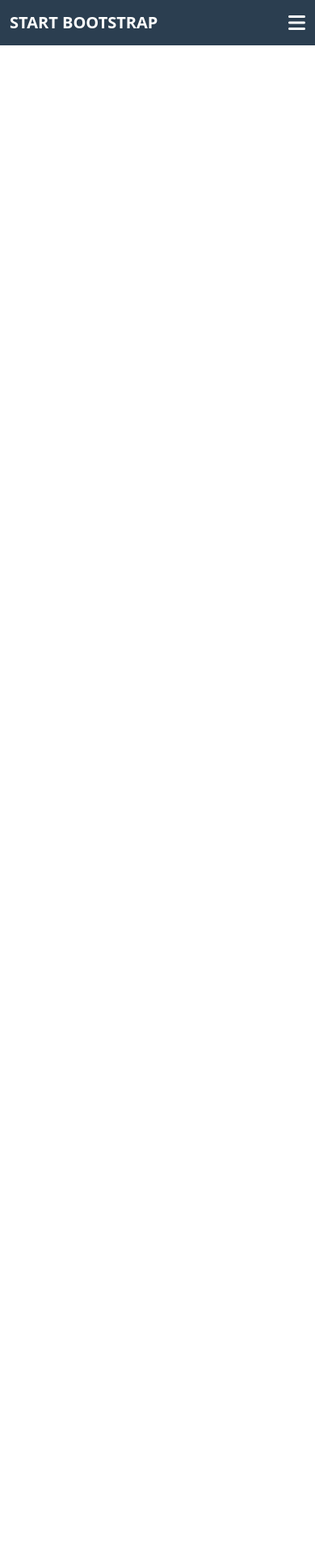
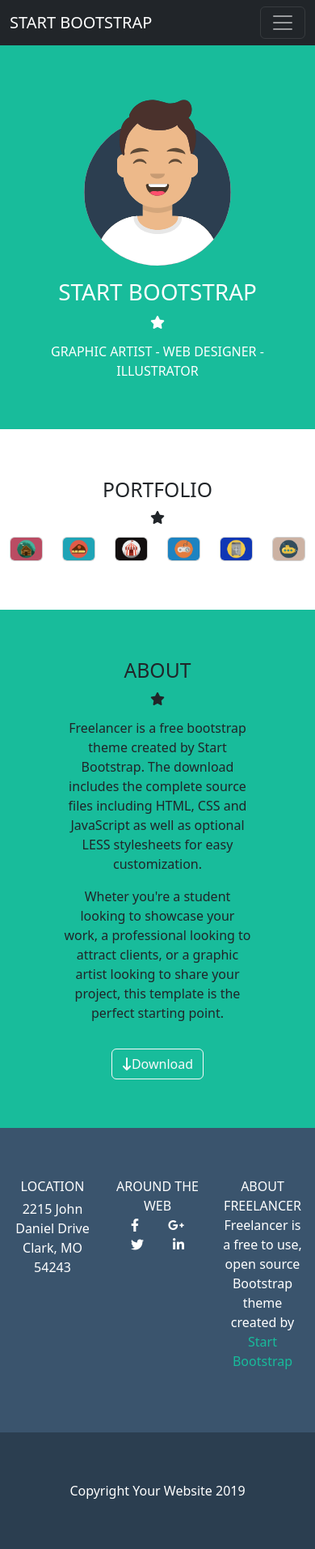
Before and after one commit to alessandrostorchi92/html-css-bootstrap-freelancer, a plain HTML site: page index.html in a window 390 px wide. Shown: the whole page at 81% size. Before the commit the page ends 844 px from the top, so only its background shows below. Drawn offline with nearby package versions, Linux system fonts and the light colour scheme.

Commit message:
Impostazione  sezione contact me

```diff
--- a/css/style.css
+++ b/css/style.css
@@ -1,11 +1,29 @@
-.bg-navbar {
+section {
+    padding: 60px 0;
+}
+
+.bgc_jumbo_about {
+    background-color: #18BC9B;
+}
+
+.avatar_img {
+    width: 200px;
+}
+
+.bg_footer_info {
+    background-color: #3A546D;
+}
+
+a i {
+    color: white;
+    padding: 0 1rem;
+}
+
+p a {
+    text-decoration: none;
+    color: #18BC9B;
+}
+
+.bg_footer_copyright {
     background-color: #2B3E50;
 }
-
-nav b,nav i {
-    color: white;
-}
-
-nav i {
-    font-size: 1.5rem;
-}
--- a/index.html
+++ b/index.html
@@ -26,14 +26,147 @@
 
     <header>
 
-        <nav class="navbar bg-navbar">
-            <div class="container-fluid">
-                <a class="navbar-brand" href="#"><b>START BOOTSTRAP</b></a>
-                <i class="fa-solid fa-bars"></i>
+        <nav class="navbar navbar-expand-md bg-dark" data-bs-theme="dark">
+            <div class="container">
+                <a class="navbar-brand" href="#">START BOOTSTRAP</a>
+                <button class="navbar-toggler" type="button" data-bs-toggle="collapse" data-bs-target="#navbarNav"
+                    aria-controls="navbarNav" aria-expanded="false" aria-label="Toggle navigation">
+                    <span class="navbar-toggler-icon"></span>
+                </button>
+                <div class="collapse navbar-collapse" id="navbarNav">
+                    <ul class="navbar-nav ms-auto">
+                        <li class="nav-item">
+                            <a class="nav-link active" aria-current="page" href="#">PORTFOLIO</a>
+                        </li>
+                        <li class="nav-item">
+                            <a class="nav-link active" aria-current="page" href="#">ABOUT</a>
+                        </li>
+                        <li class="nav-item">
+                            <a class="nav-link active" aria-current="page" href="#">CONTACT</a>
+                        </li>
+
+
+                    </ul>
+                </div>
             </div>
         </nav>
 
+        <section class="bgc_jumbo_about">
+
+            <div class="container text-center text-white">
+                <img src="img/avatar.svg" alt="Avatar Image" class="avatar_img mb-3">
+                <h1>START BOOTSTRAP</h1>
+                <i class="fa-solid fa-star mb-3"></i>
+                <div>GRAPHIC ARTIST - WEB DESIGNER - ILLUSTRATOR</div>
+            </div>
+
+        </section>
+
     </header>
+
+    <main>
+
+        <section>
+
+            <div class="container text-center">
+
+                <h2>PORTFOLIO</h2>
+                <i class="fa-solid fa-star mb-3"></i>
+                <div class="row gy-3 row-cols-sm-1 row-cols-md-2 row-cols-lg-3 ">
+                    <div class="col">
+                        <div class="card">
+                            <img src="img/cabin.png" alt="Cabin Image" class="card-img">
+                        </div>
+                    </div>
+                    <div class="col">
+                        <div class="card">
+                            <img src="img/cake.png" alt="Cake Image" class="card-img">
+                        </div>
+                    </div>
+                    <div class="col">
+                        <div class="card">
+                            <img src="img/circus.png" alt="Circus Image" class="card-img">
+                        </div>
+                    </div>
+                    <div class="col">
+                        <div class="card">
+                            <img src="img/game.png" alt="Joystick Image" class="card-img">
+                        </div>
+                    </div>
+                    <div class="col">
+                        <div class="card">
+                            <img src="img/safe.png" alt="Safe Image" class="card-img">
+                        </div>
+                    </div>
+                    <div class="col">
+                        <div class="card">
+                            <img src="img/submarine.png" alt="Submarine Image" class="card-img">
+                        </div>
+                    </div>
+                </div>
+
+            </div>
+
+        </section>
+
+        <section class="bgc_jumbo_about">
+
+            <div class="container text-center">
+                <h2>ABOUT</h2>
+                <i class="fa-solid fa-star mb-3"></i>
+                <div class="row justify-content-center text-center">
+                    <div class="col-8">
+                        <div class="row">
+                            <p class="col-md">Freelancer is a free bootstrap theme created by Start Bootstrap.
+                                The download includes the complete source files including HTML, CSS and JavaScript as
+                                well as optional LESS stylesheets for easy customization.</p>
+                            <p class="col-md">Wheter you're a student looking to showcase your work, a professional
+                                looking to attract clients, or a graphic artist looking to share your project, this
+                                template is the perfect starting point.</p>
+                        </div>
+                    </div>
+                </div>
+                <button type="button" class="btn btn-outline-light mt-3"><i
+                        class="fa-solid fa-arrow-down-long"></i><span>Download</span></button>
+
+            </div>
+
+        </section>
+
+    </main>
+
+    <footer>
+        <section class="bg_footer_info">
+            <div class="container text-white text-center">
+                <div class="row gy-3 row-cols-sm-1 row-cols-md-2 row-cols-lg-3">
+                    <div class="col">
+                        <div>LOCATION</div>
+                        <div class=" mt-1 mb-4">2215 John Daniel Drive Clark, MO 54243</div>
+                    </div>
+                    <div class="col">
+                        <div>AROUND THE WEB</div>
+                        <a href="#"><i class="fa-brands fa-facebook-f text-white"></i></a>
+                        <a href="#"><i class="fa-brands fa-google-plus-g text-white"></i></a>
+                        <a href="#"><i class="fa-brands fa-twitter text-white"></i></a>
+                        <a href="#"><i class="fa-brands fa-linkedin-in text-white mb-4"></i></a>
+                    </div>
+                    <div class="col">
+                        <div>ABOUT FREELANCER</div>
+                        <p>Freelancer is a free to use, open source Bootstrap theme created by <a href="#">Start Bootstrap</a></p>
+                    </div>
+
+                </div>
+            </div>
+
+        </section>
+
+
+        <section class="bg_footer_copyright">
+            <div class="container text-white text-center">
+                <div><span>Copyright Your Website 2019</span></div>
+            </div>
+        </section>
+    </footer>
 
 
 </body>
```
